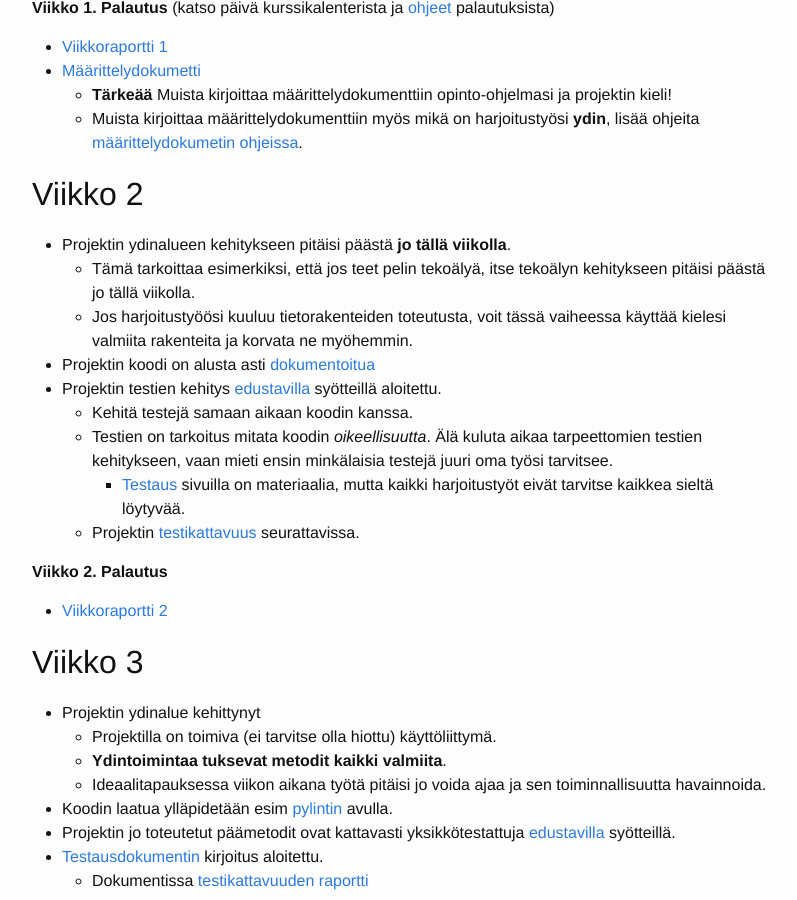
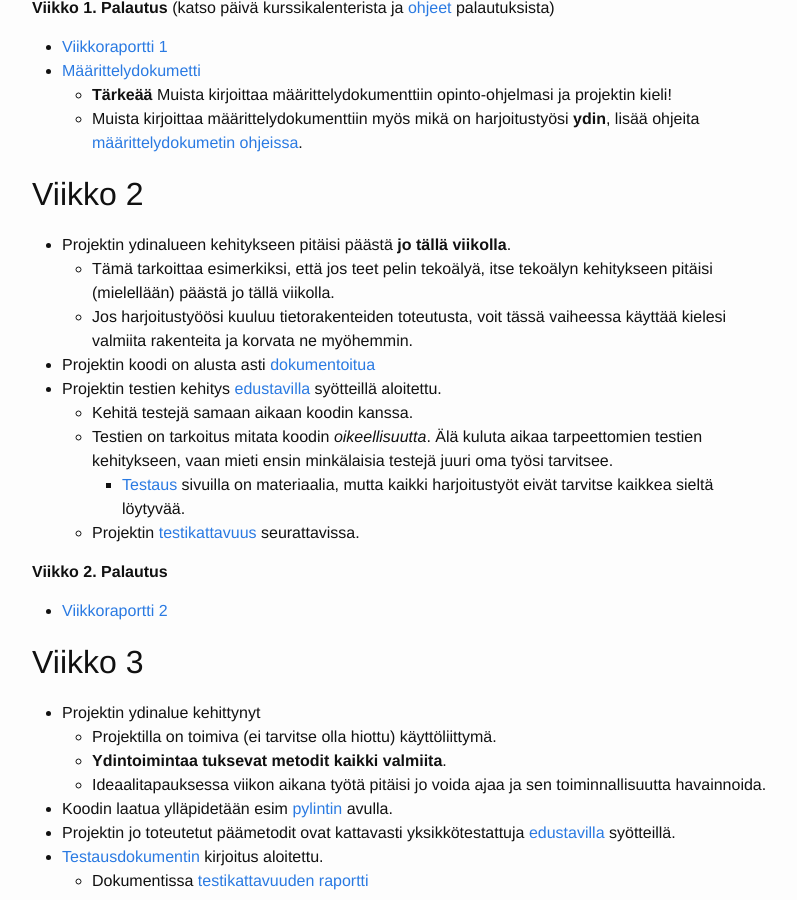
Before and after one commit to algolabra-hy/algolabra-hy.github.io, a Jekyll site: the page built from aikataulu.md, in a window 1280 px wide and 900 px high, scrolled down 477 px. Shown: the whole window, without its empty margins (238-1035 px from the left). Built offline with Jekyll 4.4.1, drawn with Linux system fonts in a browser that asks for light colours.

Commit message:
small changes to timetable

```diff
--- a/aikataulu.md
+++ b/aikataulu.md
@@ -27,7 +27,7 @@ Kurssilla on palautus jokaisen viikon lauantaina, näiden deadlinet löytyvät k
 
 ## Viikko 2
 - Projektin ydinalueen kehitykseen pitäisi päästä **jo tällä viikolla**.
-    - Tämä tarkoittaa esimerkiksi, että jos teet pelin tekoälyä, itse tekoälyn kehitykseen pitäisi päästä jo tällä viikolla.
+    - Tämä tarkoittaa esimerkiksi, että jos teet pelin tekoälyä, itse tekoälyn kehitykseen pitäisi (mielellään) päästä jo tällä viikolla.
     - Jos harjoitustyöösi kuuluu tietorakenteiden toteutusta, voit tässä vaiheessa käyttää kielesi valmiita rakenteita ja korvata ne myöhemmin.
 - Projektin koodi on alusta asti [dokumentoitua](/dokumentaatio#koodin-dokumentointi)
 - Projektin testien kehitys [edustavilla](/respresentativeinputs) syötteillä aloitettu.
```
